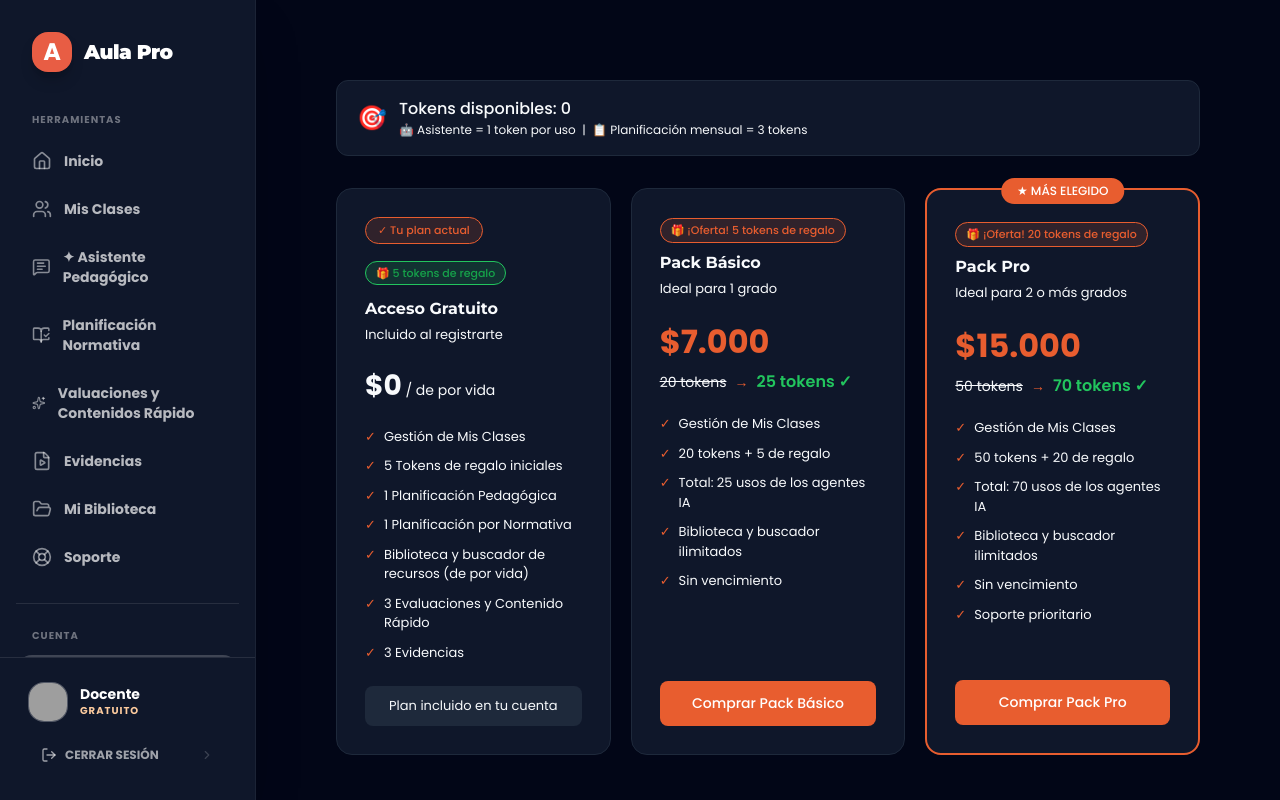
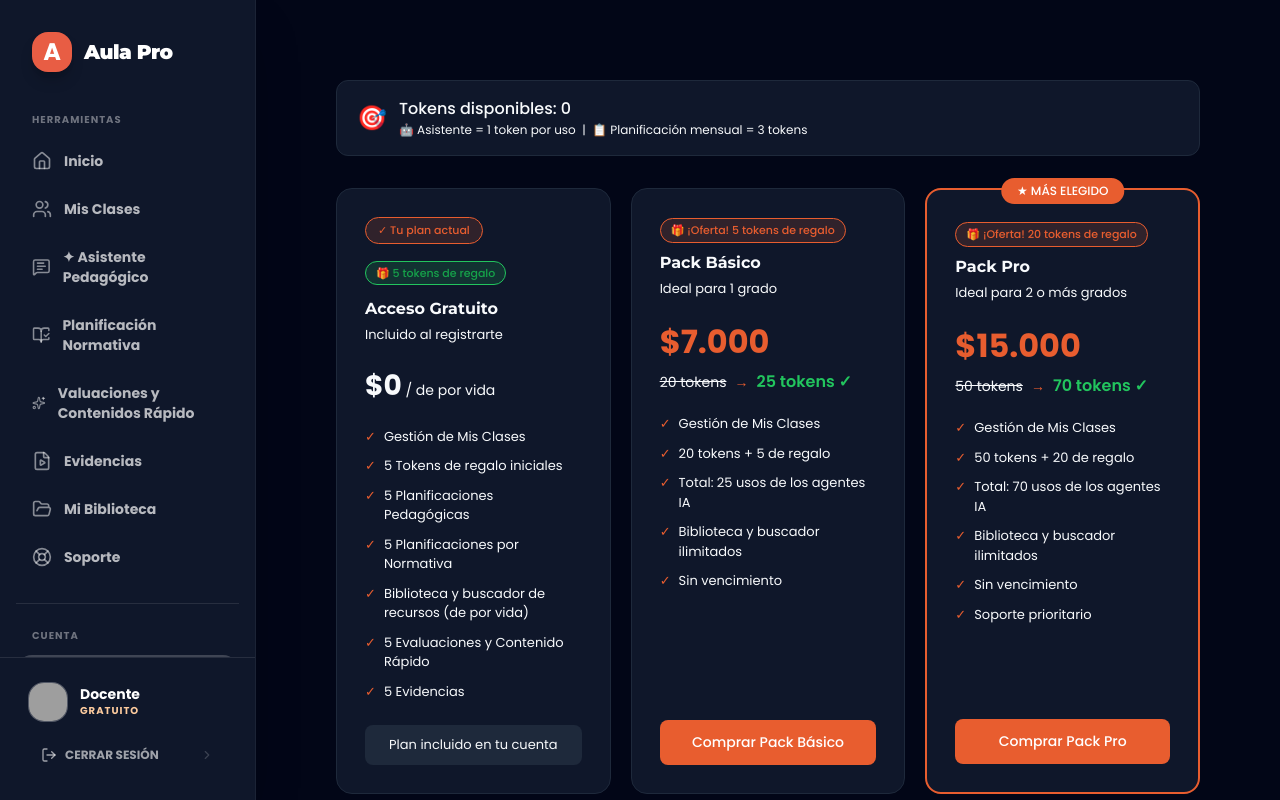
Before and after one commit to arielwin85-dotcom/aula-tranquila, a Next.js app: page /precios in a window 1280 px wide. Shown: the top 800 px of the page. Built offline with nearby package versions, Linux system fonts and the light colour scheme; no server answers; grey boxes are pictures that could not be loaded.

Commit message:
style: correcciones rapidas en plan gratuito 5 usos

```diff
--- a/src/app/precios/page.tsx
+++ b/src/app/precios/page.tsx
@@ -208,11 +208,11 @@ function PreciosContent() {
               {[
                 'Gestión de Mis Clases',
                 '5 Tokens de regalo iniciales',
-                '1 Planificación Pedagógica',
-                '1 Planificación por Normativa',
+                '5 Planificaciones Pedagógicas',
+                '5 Planificaciones por Normativa',
                 'Biblioteca y buscador de recursos (de por vida)',
-                '3 Evaluaciones y Contenido Rápido',
-                '3 Evidencias'
+                '5 Evaluaciones y Contenido Rápido',
+                '5 Evidencias'
               ].map(item => (
                 <li key={item} style={{
                   fontSize: '13px',
```
